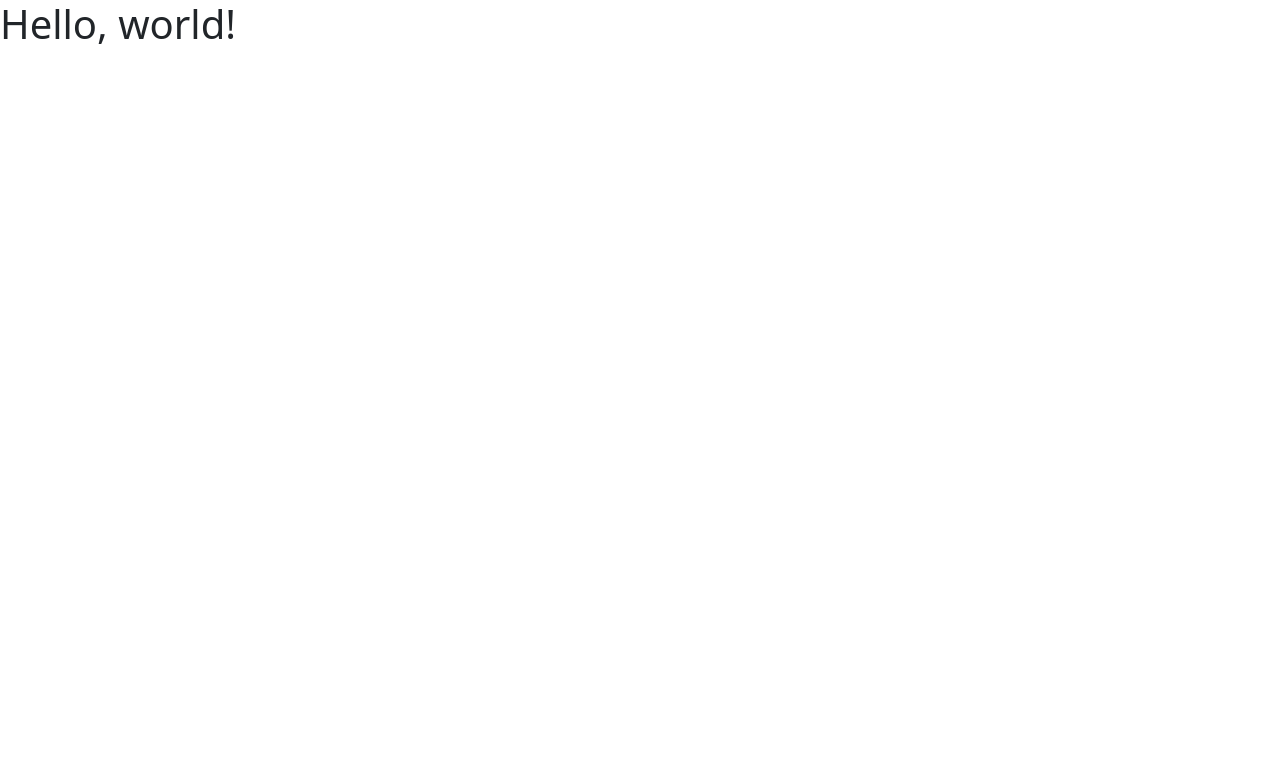
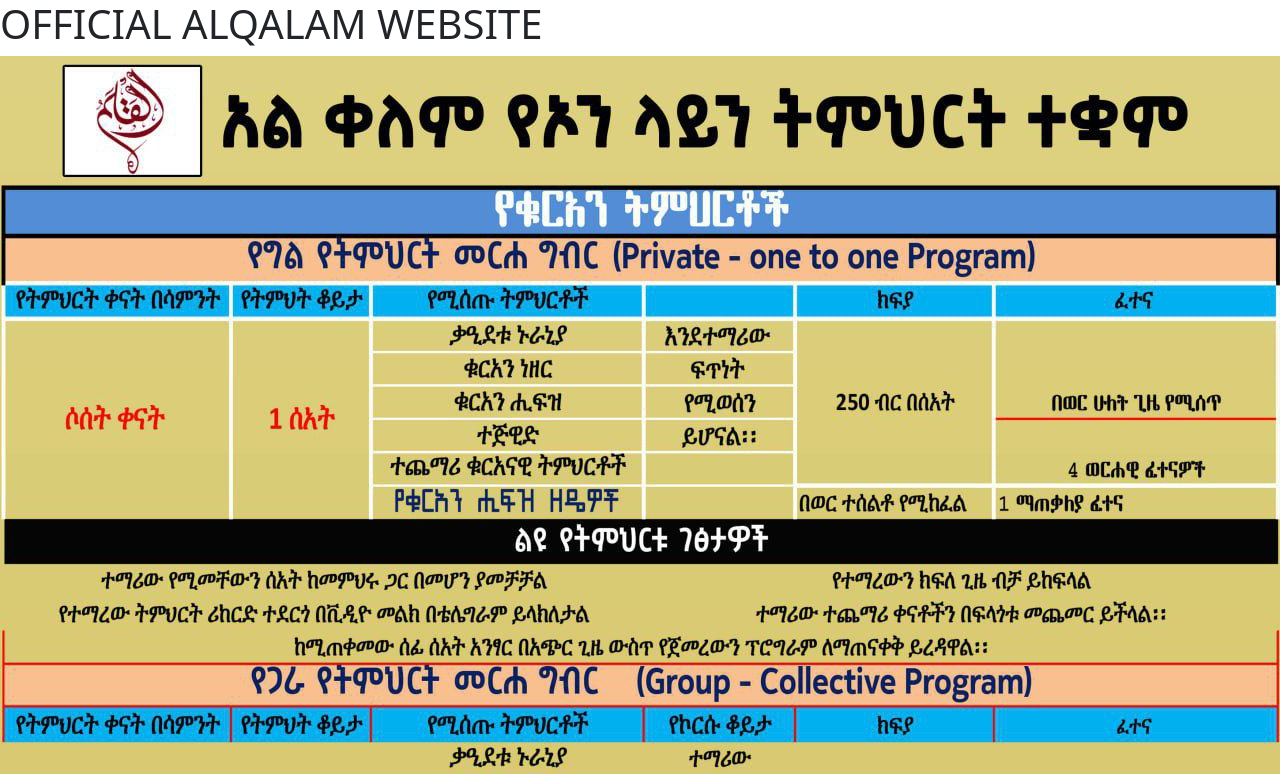
Before and after one commit to RemziAbubeker/RemziAbubeker.github.io, a plain HTML site: page index.html in a window 1280 px wide. Shown: the top 774 px of the page. Drawn offline with nearby package versions, Linux system fonts and the light colour scheme.

Commit message:
Add files via upload

```diff
--- a/index.html
+++ b/index.html
@@ -8,7 +8,7 @@
   </head>
   <body>
 
-    <h1>Hello, world!</h1>
-    <script src="https://cdn.jsdelivr.net/npm/bootstrap@5.2.3/dist/js/bootstrap.bundle.min.js" integrity="sha384-kenU1KFdBIe4zVF0s0G1M5b4hcpxyD9F7jL+jjXkk+Q2h455rYXK/7HAuoJl+0I4" crossorigin="anonymous"></script>
+    <h1>OFFICIAL ALQALAM WEBSITE</h1>
+    <img src="/qurantutor.jpg" alt="source">
   </body>
 </html>
```
Also changed, not shown: qurantutor.jpg (added).
